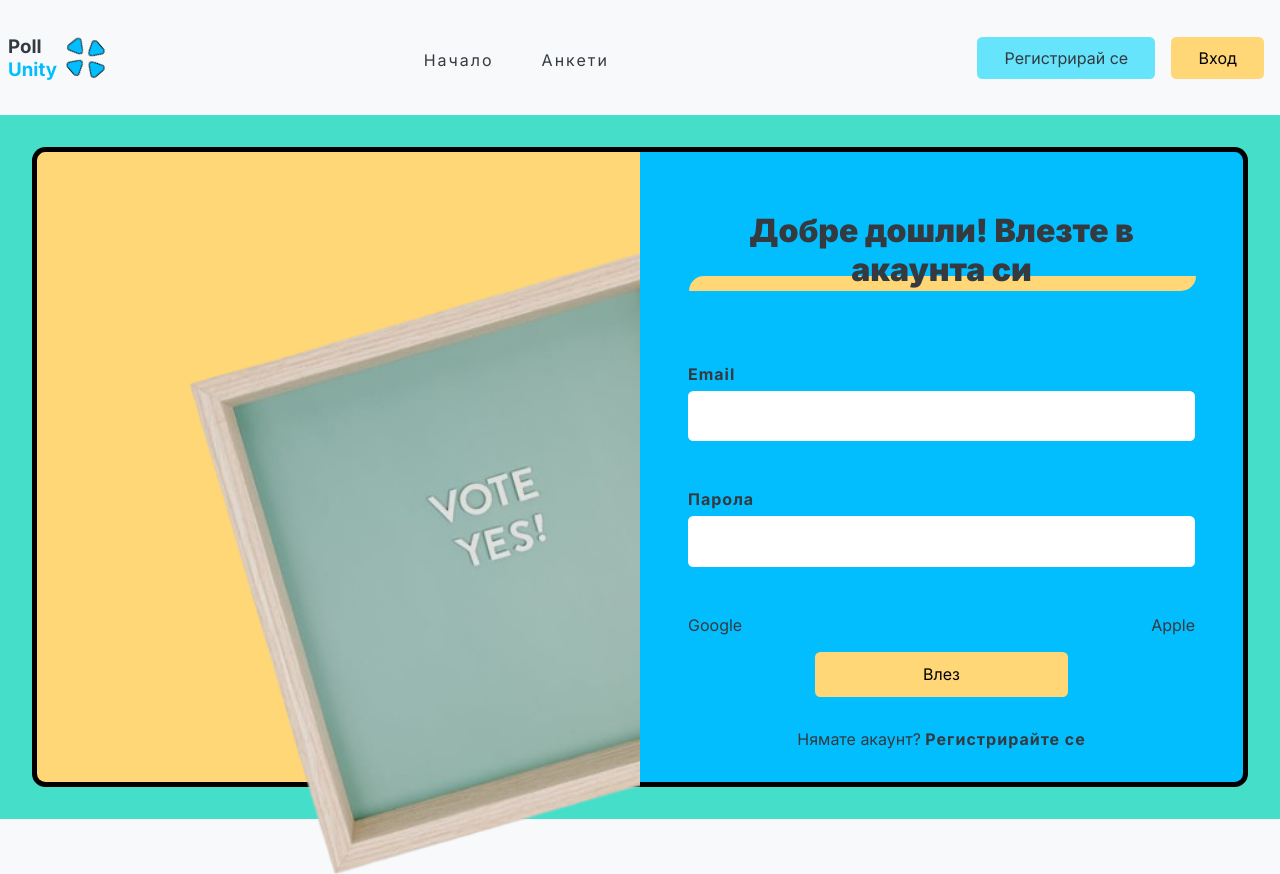
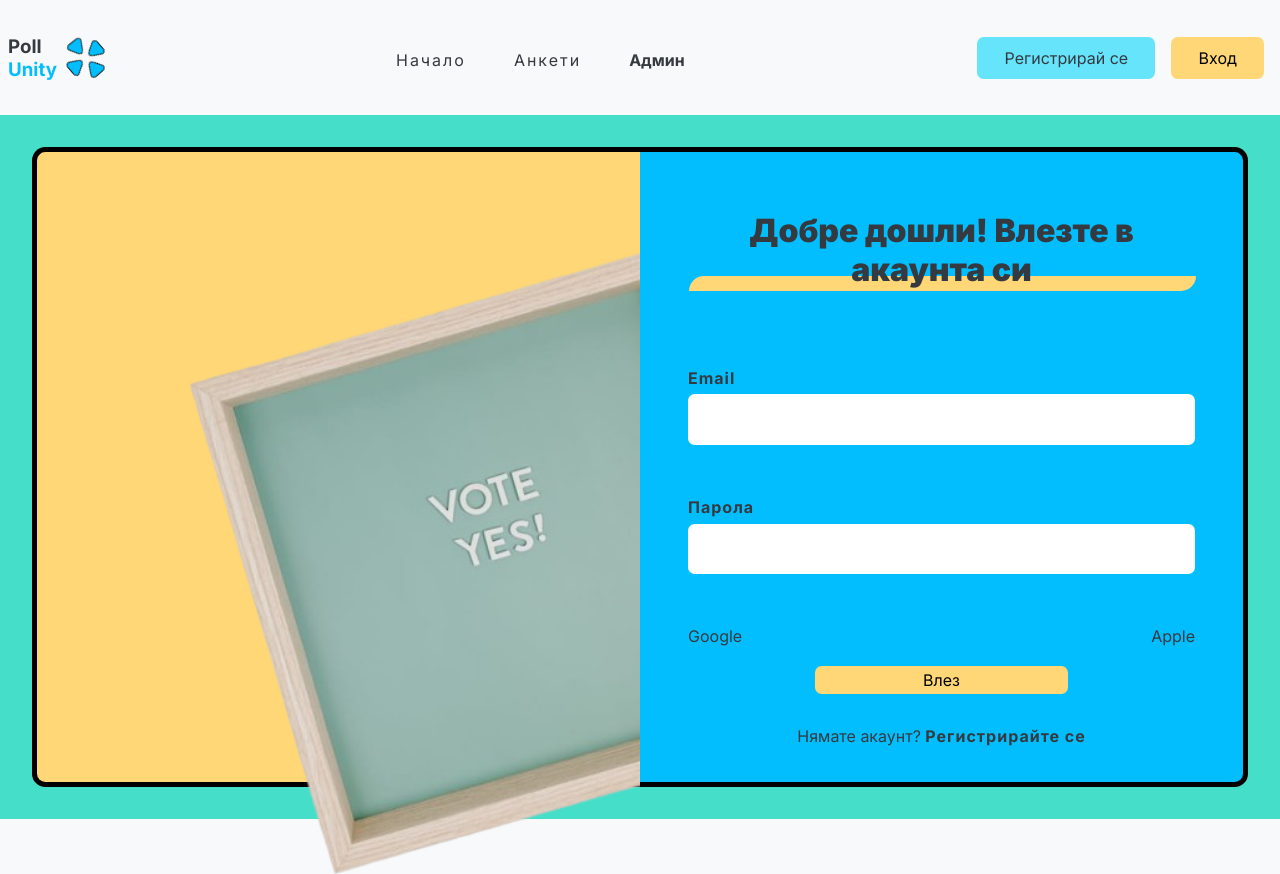
Before and after one commit to Eyub197/polllunity, a Next.js app: page /sign-in in a window 1280 px wide. Built offline with nearby package versions, Linux system fonts and the light colour scheme; no server answers; the database is empty.

Commit message:
made a reusable button for the buttons without functions

```diff
--- a/app/admin/page.tsx
+++ b/app/admin/page.tsx
@@ -6,9 +6,9 @@ import { redirect } from "next/navigation"
 const AdminPage = async () => {
     const currentUserRole = await getCurrentUserRole()
 
-    if(currentUserRole !== "admin") {
-        redirect('/')
-    }
+    // if(currentUserRole !== "admin") {
+    //     redirect('/')
+    // }
 
     return <AdminHomePage />
     }
--- a/app/globals.css
+++ b/app/globals.css
@@ -39,12 +39,13 @@ a{
 
 button, input {
     font-family: inherit;
-    border-radius: 4pt;
+    border-radius: 5pt;
     cursor: pointer;
     border: none;
 }
 
 button{
+    font-size: 1rem;
     border: none;
     background-color: none;
     transition: opacity 250ms ease;
--- /dev/null
+++ b/ui/ClientButtons.module.css
@@ -0,0 +1,43 @@
+.btn_category{
+    padding: 0.7em 2.5em;
+    border: 5px solid black;
+    background-color: var(--accent-color-light);
+}
+
+.btn_sign_in{
+    grid-area: button;
+    padding: 0.8em;
+    margin-bottom: 1em;
+    background-color:var(--accent-color);
+}
+
+.btn_register{
+    margin-top: 2em;
+    padding: 0.7em 2em;
+    background-color: var(--secondary-color);
+}
+
+@media (min-width:768px) {
+
+    .btn_sign_in{
+        padding: 0.1em;
+
+    }
+
+    .btn_register {
+        text-align: center;
+        align-self: center;
+        padding: 1em 4.5em;
+        margin-bottom: 2em;
+    }
+
+}
+
+@media (min-width:1200px) {
+
+    .btn_sign_in{
+        grid-column: 3/5;
+
+    }
+
+}
--- a/ui/ClientButtons.tsx
+++ b/ui/ClientButtons.tsx
@@ -7,12 +7,29 @@ import stylesRegister from "@/ui/forms/registerForm.module.css"
 import stylesSignIn from "@/ui/forms/signIn.module.css"
 import { deleteCategory } from "@/lib/utils/category"
 import { IoCloseCircle } from "react-icons/io5"
+import buttonStyles from "@/ui/ClientButtons.module.css"
 
 export const VoteButton = ({userId, pollId} : any) => {
     return(
         <button onClick={()=> handleUserVote(userId, pollId)}>
             action
         </button>
+    )
+}
+
+export interface ButtonProps {
+    action: string,
+    inAction: string,
+    className: string
+}
+
+export const Button = ({action, inAction, className}: ButtonProps) => {
+    const { pending } = useFormStatus()
+
+    return (
+    <button aria-disabled={pending}  className={buttonStyles[className]}>
+        {pending ? `${inAction}` : `${action}`}
+    </button>
     )
 }
 
@@ -26,11 +43,11 @@ export const RegisterButton = () => {
     )
 }
 
-export const LoginButton = () => {
+export const LoginButton = ({className} : {className:String}) => {
     const { pending } = useFormStatus()
 
     return (
-    <button aria-disabled={pending}  className={stylesSignIn.submit}>
+    <button aria-disabled={pending} className={`${stylesSignIn.submit}` }>
         {pending ? "Влизате... " : "Влез"}
     </button>
     )
@@ -41,7 +58,7 @@ export const DeleteCategoryButton = ({ id }: { id: string }) => {
 
     return(
         <form className={styles.delete_button} action={deleteCategoryWithId}>
-        <DeleteButton/>
+            <DeleteButton/>
         </form>
     )
 }
--- a/ui/categories/Categories.module.css
+++ b/ui/categories/Categories.module.css
@@ -65,6 +65,7 @@
     justify-content: flex-start;
 }
 
+
 .error_message{
     margin-top: 0em;
     width: 89%;
--- a/ui/forms/registerForm.module.css
+++ b/ui/forms/registerForm.module.css
@@ -68,7 +68,6 @@
 }
 
 .submit{
-    font-size: 1rem;
     margin-top: 2em;
     padding: 0.7em 2em;
     background-color: var(--secondary-color);
@@ -157,16 +156,6 @@
     }
 }
 
-@media (min-width: 960px) {
-
-    .submit{
-        text-align: center;
-        align-self: center;
-        padding: 1em 4.5em;
-        margin-bottom: 2em;
-    }
-}
-
 @media (min-width: 1300px) {
 
       .form_container{
@@ -180,7 +169,6 @@
 
 }
 
-
 @media (min-height: 1000px) {
     .form_container { background-color: red;}
 }
--- a/ui/forms/registerForm.tsx
+++ b/ui/forms/registerForm.tsx
@@ -3,7 +3,7 @@
 import styles from "@/ui/forms/registerForm.module.css"
 import { useFormState} from 'react-dom';
 import { signUp, logInWithGoogle } from "@/lib/auth"
-import { RegisterButton } from "@/ui/ClientButtons";
+import { Button, RegisterButton } from "@/ui/ClientButtons";
 import { Suspense, useState } from "react";
 import { FaRegEye, FaRegEyeSlash } from "react-icons/fa";
 import Image from "next/image"
@@ -37,7 +37,6 @@ const RegisterForm = () => {
                     type="text"
                     id="email"
                     placeholder="email@gmail.com"
-                    required
                     />
                     {checkEmail() && <p className={styles.error_message}>{errorMessage?.message}</p> }
                 </div>
@@ -55,7 +54,6 @@ const RegisterForm = () => {
                     name="password"
                     type={showPassword ? "text" : "password"}
                     id="password"
-                    required
                     />
                     {checkPassword() && <p className={styles.error_message}> {errorMessage?.message} </p>}
                 </div>
@@ -63,7 +61,7 @@ const RegisterForm = () => {
                 <button formAction={logInWithGoogle} className={styles.google}>Google</button>
                 <p className={styles.apple}>Apple</p>
 
-                <RegisterButton/>
+                <Button className="btn_register"  action="Регистрирай се" inAction="Регистрираме те..."/>
                 <p className={styles.signIn}>Имате акаунт? <Link className={styles.signIn_link} href={"/register"}>Влезте</Link></p>
 
             </form>
--- a/ui/forms/signIn.tsx
+++ b/ui/forms/signIn.tsx
@@ -3,7 +3,7 @@
 import styles from "@/ui/forms/signIn.module.css"
 import { signIn } from "@/lib/auth"
 import { useFormState} from "react-dom"
-import { LoginButton } from "@/ui/ClientButtons"
+import { Button, LoginButton } from "@/ui/ClientButtons"
 import Image from "next/image"
 import frame from '@/public/frame.png'
 import frame_2 from '@/public/frame-img.png'
@@ -69,13 +69,13 @@ const SignInForm = () : JSX.Element => {
             <p className={styles.google}>Google</p>
             <p className={styles.apple}>Apple</p>
 
-            <LoginButton/>
+            <Button className={"btn_sign_in"} action="Влез" inAction="В лизате ..."/>
 
             <p className={styles.register}>Нямате акаунт? <Link className={styles.register_link} href={"/register"}>Регистрирайте се</Link></p>
         </form>
     </main>
 
-                </Suspense>
+        </Suspense>
     )
 
 }
--- a/ui/header/Nav.tsx
+++ b/ui/header/Nav.tsx
@@ -18,7 +18,7 @@ const Nav = ({ children, currentUserRole  } : NavProps) => {
     const [isAdminActive, setIsAdminActive] = useState(false)
 
     useEffect( ()=> { setIsOpen(false) } , [pathname])
-    useEffect( () => {setIsAdminActive(currentUserRole === "admin")}, [currentUserRole] )
+    // useEffect( () => {setIsAdminActive(currentUserRole === "admin")}, [currentUserRole] )
 
     return(
         <>
@@ -42,7 +42,7 @@ const Nav = ({ children, currentUserRole  } : NavProps) => {
                     </li>
                     <li>
                         {
-                        isAdminActive &&
+                        !isAdminActive &&
                             <Link
                             href="/admin"
                             className={`${styles.admin_link}  ${pathname.startsWith("/admin") && styles.admin_link_active}`}
```
Also changed, not shown: ui/categories/CreateCategoryForm.tsx (+2 -6 lines), ui/categories/UpdateCategory.tsx (+6 -2 lines).
